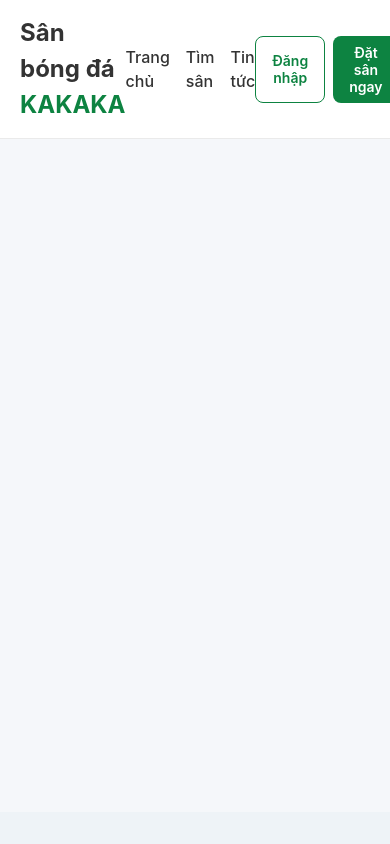
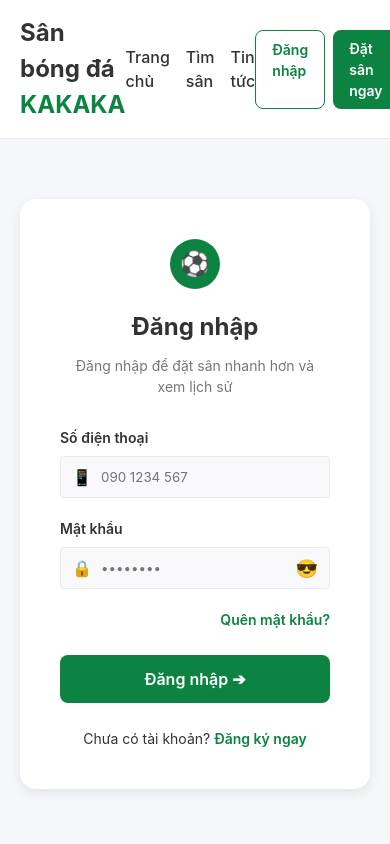
Before and after one commit to kiethhmsi/football-field-booking-system, a React app in the folder frontend/: page /login in a window 390 px wide. Shown: the top 844 px of the page. Built offline with nearby package versions, Linux system fonts and the light colour scheme; the HTML template or start-up script is replaced by a standard one.

Commit message:
feat: design responsive React Login UI mapping the original design and implement navigation

```diff
--- a/frontend/src/App.jsx
+++ b/frontend/src/App.jsx
@@ -1,6 +1,7 @@
 import React from 'react';
 import { BrowserRouter as Router, Routes, Route, Link } from 'react-router-dom';
 import './index.css';
+import Login from './pages/Login';
 
 // Tạm thời tạo Trang Chủ mẫu trống để chèn code vào sau
 const Home = () => (
@@ -24,8 +25,8 @@ function App() {
                     <Link to="/news" style={{ textDecoration: 'none', color: 'var(--text-main)', fontWeight: 500 }}>Tin tức</Link>
                 </nav>
                 <div className="d-flex gap-1">
-                    <button className="btn btn-outline" style={{padding: '8px 16px', fontSize: '14px'}}>Đăng nhập</button>
-                    <button className="btn btn-primary" style={{padding: '8px 16px', fontSize: '14px'}}>Đặt sân ngay</button>
+                    <Link to="/login" className="btn btn-outline" style={{padding: '8px 16px', fontSize: '14px', textDecoration: 'none'}}>Đăng nhập</Link>
+                    <Link to="/fields" className="btn btn-primary" style={{padding: '8px 16px', fontSize: '14px', textDecoration: 'none'}}>Đặt sân ngay</Link>
                 </div>
             </div>
         </header>
@@ -34,7 +35,9 @@ function App() {
         <main style={{ minHeight: '75vh' }}>
             <Routes>
                 <Route path="/" element={<Home />} />
-                {/* Ở Bước 2, 3, 4 mình sẽ nhét các Trang Đăng nhập, Danh sách Sân vào đây */}
+                <Route path="/login" element={<Login />} />
+                <Route path="/register" element={<div className="container" style={{padding:'60px'}}><h2 style={{textAlign:'center'}}>Tính năng Đăng Ký đang được phát triển...</h2></div>} />
+                {/* Ở Bước 3, 4 mình sẽ nhét các Trang Danh sách Sân vào đây */}
             </Routes>
         </main>
 
--- /dev/null
+++ b/frontend/src/pages/Login.jsx
@@ -0,0 +1,81 @@
+import React, { useState } from 'react';
+import { Link } from 'react-router-dom';
+
+const Login = () => {
+  const [showPassword, setShowPassword] = useState(false);
+
+  return (
+    <div style={{ padding: '60px 20px', display: 'flex', justifyContent: 'center' }}>
+      <div style={{
+        backgroundColor: 'var(--bg-white)', padding: '40px', borderRadius: 'var(--radius-lg)',
+        boxShadow: 'var(--shadow-md)', width: '100%', maxWidth: '400px', textAlign: 'center'
+      }}>
+        {/* LOGO ICON */}
+        <div style={{
+          width: '50px', height: '50px', backgroundColor: 'var(--primary-color)',
+          borderRadius: '50%', display: 'flex', alignItems: 'center', justifyContent: 'center',
+          margin: '0 auto 20px', color: 'white', fontSize: '24px'
+        }}>
+          ⚽
+        </div>
+
+        <h2 style={{ marginBottom: '10px' }}>Đăng nhập</h2>
+        <p style={{ color: 'var(--text-muted)', fontSize: '14px', marginBottom: '30px' }}>
+          Đăng nhập để đặt sân nhanh hơn và xem lịch sử
+        </p>
+
+        <form style={{ textAlign: 'left' }} onSubmit={(e) => e.preventDefault()}>
+          <div style={{ marginBottom: '20px' }}>
+            <label style={{ display: 'block', fontSize: '14px', fontWeight: 600, marginBottom: '8px' }}>Số điện thoại</label>
+            <div style={{ position: 'relative' }}>
+              <span style={{ position: 'absolute', top: '50%', left: '12px', transform: 'translateY(-50%)', color: '#6c757d' }}>📱</span>
+              <input
+                type="text"
+                placeholder="090 1234 567"
+                style={{
+                  width: '100%', padding: '12px 12px 12px 40px', border: '1px solid var(--border-color)',
+                  borderRadius: 'var(--radius-sm)', backgroundColor: '#f9f9fb', outline: 'none'
+                }}
+              />
+            </div>
+          </div>
+
+          <div style={{ marginBottom: '20px' }}>
+            <label style={{ display: 'block', fontSize: '14px', fontWeight: 600, marginBottom: '8px' }}>Mật khẩu</label>
+            <div style={{ position: 'relative' }}>
+              <span style={{ position: 'absolute', top: '50%', left: '12px', transform: 'translateY(-50%)', color: '#6c757d' }}>🔒</span>
+              <input
+                type={showPassword ? "text" : "password"}
+                placeholder="••••••••"
+                style={{
+                  width: '100%', padding: '12px 40px 12px 40px', border: '1px solid var(--border-color)',
+                  borderRadius: 'var(--radius-sm)', backgroundColor: '#f9f9fb', outline: 'none'
+                }}
+              />
+              <span
+                onClick={() => setShowPassword(!showPassword)}
+                style={{ position: 'absolute', top: '50%', right: '12px', transform: 'translateY(-50%)', color: '#6c757d', cursor: 'pointer', fontSize: '18px' }}
+              >
+                {showPassword ? "🙂" : "😎"}
+              </span>
+            </div>
+          </div>
+
+          <div style={{ textAlign: 'right', marginBottom: '25px', fontSize: '14px' }}>
+            <a href="#" style={{ color: 'var(--primary-color)', textDecoration: 'none', fontWeight: 600 }}>Quên mật khẩu?</a>
+          </div>
+
+          <button className="btn btn-primary" style={{ width: '100%', padding: '14px', fontSize: '16px' }}>
+            Đăng nhập ➔
+          </button>
+        </form>
+
+        <p style={{ marginTop: '25px', fontSize: '14px' }}>
+          Chưa có tài khoản? <Link to="/register" style={{ color: 'var(--primary-color)', fontWeight: 600, textDecoration: 'none' }}>Đăng ký ngay</Link>
+        </p>
+      </div>
+    </div>
+  );
+};
+
+export default Login;
```
